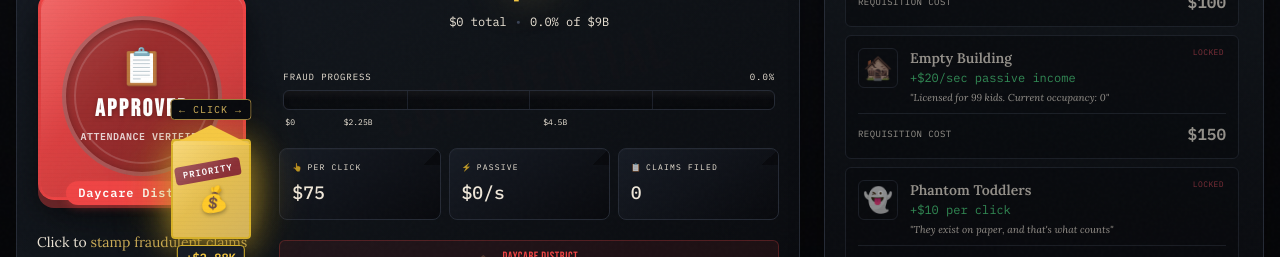
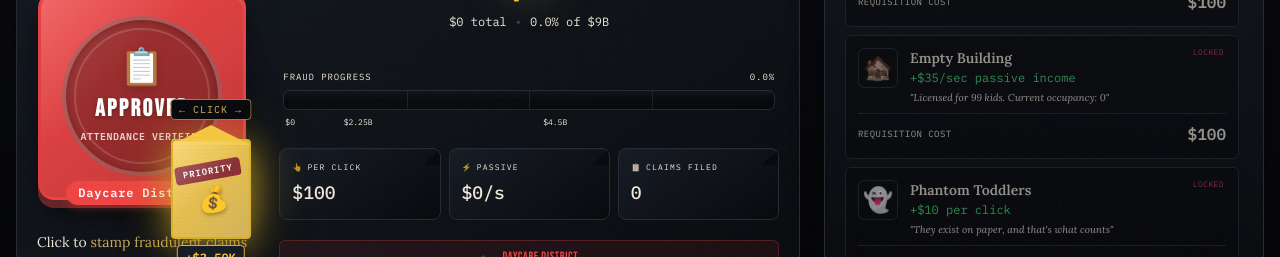
Before and after one commit to cruhl/fraud, a React (Vite) app: page / in a window 1280 px wide. Shown: the part 319-576 px from the top of the page. Built offline with nearby package versions, Linux system fonts and the light colour scheme.

Commit message:
Adjust passive income and view decay mechanics for balance; update achievements and upgrades to reflect new values and descriptions; modify zone parameters for improved gameplay experience.

```diff
--- a/src/components/ViralMeter.tsx
+++ b/src/components/ViralMeter.tsx
@@ -32,7 +32,7 @@ export function ViralMeter() {
     const viewDecay = GameStore.getViewDecay(pseudoState);
     const viewCap = GameStore.getViewCap(pseudoState);
     const passiveIncome = GameStore.getPassiveIncome(pseudoState);
-    const passiveViews = passiveIncome * 0.1; // Views generated from passive income
+    const passiveViews = passiveIncome * 0.05; // Views generated from passive income
     const prestigeDecayBonus = totalArrestCount * 5; // Percentage bonus
     const isNickFilming = nickShirleyLocation === activeZone;
     const hasViewCapUpgrade = viewCap < GameStore.VIRAL_LIMIT;
--- a/src/data/achievements.ts
+++ b/src/data/achievements.ts
@@ -324,17 +324,17 @@ export const ACHIEVEMENTS: Achievement[] = [
   {
     id: "speed-run",
     name: "Speed Run",
-    description: "Win in under 20 minutes",
+    description: "Win in under 25 minutes",
     icon: "⚡",
-    condition: { type: "speedWin", maxTimeMs: 20 * 60 * 1000 },
+    condition: { type: "speedWin", maxTimeMs: 25 * 60 * 1000 },
     secret: true,
   },
   {
     id: "speed-demon",
     name: "Speed Demon",
-    description: "Win in under 15 minutes",
+    description: "Win in under 18 minutes",
     icon: "🏎️",
-    condition: { type: "speedWin", maxTimeMs: 15 * 60 * 1000 },
+    condition: { type: "speedWin", maxTimeMs: 18 * 60 * 1000 },
     secret: true,
   },
   {
--- a/src/data/upgrades.ts
+++ b/src/data/upgrades.ts
@@ -47,11 +47,11 @@ export const UPGRADES: Upgrade[] = [
     id: "empty-building",
     zone: "daycare",
     name: "Empty Building",
-    description: "+$20/sec passive income",
+    description: "+$35/sec passive income",
     flavorText: "Licensed for 99 kids. Current occupancy: 0",
-    baseCost: 150,
+    baseCost: 100,
     costMultiplier: 1.15,
-    effect: { type: "passiveIncome", amount: 20 },
+    effect: { type: "passiveIncome", amount: 35 },
     icon: "🏚️",
   },
   {
@@ -80,11 +80,11 @@ export const UPGRADES: Upgrade[] = [
     id: "fake-naptime-logs",
     zone: "daycare",
     name: "Fake Naptime Logs",
-    description: "+$60/sec passive income",
+    description: "+$100/sec passive income",
     flavorText: "All 99 children napping simultaneously, every day",
-    baseCost: 8000,
+    baseCost: 6000,
     costMultiplier: 1.15,
-    effect: { type: "passiveIncome", amount: 60 },
+    effect: { type: "passiveIncome", amount: 100 },
     icon: "📝",
   },
   {
@@ -102,11 +102,11 @@ export const UPGRADES: Upgrade[] = [
     id: "complicit-inspector",
     zone: "daycare",
     name: "Complicit Inspector",
-    description: "Views decay 2000/sec",
+    description: "Views decay 3000/sec",
     flavorText: "Somehow always finds children present",
     baseCost: 40000,
     costMultiplier: 1.5,
-    effect: { type: "viewDecay", amount: 2000 },
+    effect: { type: "viewDecay", amount: 3000 },
     icon: "🤫",
   },
   {
@@ -150,11 +150,11 @@ export const UPGRADES: Upgrade[] = [
     id: "aimee-bock-method",
     zone: "food-program",
     name: "The Aimee Bock Method",
-    description: "+$50/sec passive income",
+    description: "+$75/sec passive income",
     flavorText: "Feeding Our Future: feeding your bank account",
-    baseCost: 500,
+    baseCost: 400,
     costMultiplier: 1.15,
-    effect: { type: "passiveIncome", amount: 50 },
+    effect: { type: "passiveIncome", amount: 75 },
     icon: "🍽️",
   },
   {
@@ -183,11 +183,11 @@ export const UPGRADES: Upgrade[] = [
     id: "bulk-food-receipts",
     zone: "food-program",
     name: "Bulk Food Receipts",
-    description: "+$120/sec passive income",
+    description: "+$180/sec passive income",
     flavorText: "Costco receipts for meals never cooked",
     baseCost: 15000,
     costMultiplier: 1.2,
-    effect: { type: "passiveIncome", amount: 120 },
+    effect: { type: "passiveIncome", amount: 180 },
     icon: "🧾",
   },
   {
@@ -209,11 +209,11 @@ export const UPGRADES: Upgrade[] = [
     id: "po-box-addresses",
     zone: "housing",
     name: "P.O. Box Addresses",
-    description: "+$150/sec passive income",
+    description: "+$250/sec passive income",
     flavorText: "Claim vouchers for mailboxes",
     baseCost: 30000,
     costMultiplier: 1.15,
-    effect: { type: "passiveIncome", amount: 150 },
+    effect: { type: "passiveIncome", amount: 250 },
     icon: "📬",
   },
   {
@@ -242,22 +242,22 @@ export const UPGRADES: Upgrade[] = [
     id: "property-photos",
     zone: "housing",
     name: "Stock Property Photos",
-    description: "+$400/sec passive income",
+    description: "+$600/sec passive income",
     flavorText: "Same photo used for 47 different 'units'",
     baseCost: 180000,
     costMultiplier: 1.25,
-    effect: { type: "passiveIncome", amount: 400 },
+    effect: { type: "passiveIncome", amount: 600 },
     icon: "📸",
   },
   {
     id: "hud-contact",
     zone: "housing",
     name: "HUD Contact",
-    description: "Views decay 3000/sec",
+    description: "Views decay 5000/sec",
     flavorText: "Someone at the top looks the other way",
     baseCost: 300000,
     costMultiplier: 1.5,
-    effect: { type: "viewDecay", amount: 3000 },
+    effect: { type: "viewDecay", amount: 5000 },
     icon: "🏛️",
   },
   {
@@ -279,11 +279,11 @@ export const UPGRADES: Upgrade[] = [
     id: "fake-diagnoses",
     zone: "autism",
     name: "Fake Diagnoses",
-    description: "+$500/sec passive income",
+    description: "+$750/sec passive income",
     flavorText: "Everyone's on the spectrum if you squint",
     baseCost: 150000,
     costMultiplier: 1.15,
-    effect: { type: "passiveIncome", amount: 500 },
+    effect: { type: "passiveIncome", amount: 750 },
     icon: "📋",
   },
   {
@@ -312,11 +312,11 @@ export const UPGRADES: Upgrade[] = [
     id: "parent-signatures",
     zone: "autism",
     name: "Parent Signatures",
-    description: "+$1200/sec passive income",
+    description: "+$1800/sec passive income",
     flavorText: "Forged consent forms - they'll thank us later",
     baseCost: 1000000,
     costMultiplier: 1.25,
-    effect: { type: "passiveIncome", amount: 1200 },
+    effect: { type: "passiveIncome", amount: 1800 },
     icon: "✍️",
   },
   {
@@ -349,11 +349,11 @@ export const UPGRADES: Upgrade[] = [
     id: "pca-fraud",
     zone: "medicaid",
     name: "PCA Fraud Ring",
-    description: "+$800/sec passive income",
+    description: "+$1200/sec passive income",
     flavorText: "Personal Care Attendants who never attend",
     baseCost: 750000,
     costMultiplier: 1.15,
-    effect: { type: "passiveIncome", amount: 800 },
+    effect: { type: "passiveIncome", amount: 1200 },
     icon: "👥",
   },
   {
@@ -371,22 +371,22 @@ export const UPGRADES: Upgrade[] = [
     id: "prescription-kickbacks",
     zone: "medicaid",
     name: "Prescription Kickbacks",
-    description: "+$2000/sec passive income",
+    description: "+$3000/sec passive income",
     flavorText: "The pharmacist is in on it too",
     baseCost: 4000000,
     costMultiplier: 1.25,
-    effect: { type: "passiveIncome", amount: 2000 },
+    effect: { type: "passiveIncome", amount: 3000 },
     icon: "💊",
   },
   {
     id: "political-connections",
     zone: "medicaid",
     name: "Political Connections",
-    description: "Views decay 8000/sec",
+    description: "Views decay 12000/sec",
     flavorText: "The Governor has your back",
     baseCost: 8000000,
     costMultiplier: 2.0,
-    effect: { type: "viewDecay", amount: 8000 },
+    effect: { type: "viewDecay", amount: 12000 },
     icon: "🏛️",
   },
   {
@@ -467,11 +467,11 @@ export const UPGRADES: Upgrade[] = [
     id: "super-pac",
     zone: "political",
     name: "Super PAC",
-    description: "+$4000/sec passive income",
+    description: "+$6000/sec passive income",
     flavorText: "Citizens United says corporations are people too",
     baseCost: 6000000,
     costMultiplier: 1.15,
-    effect: { type: "passiveIncome", amount: 4000 },
+    effect: { type: "passiveIncome", amount: 6000 },
     icon: "💼",
   },
   {
@@ -500,22 +500,22 @@ export const UPGRADES: Upgrade[] = [
     id: "media-suppression",
     zone: "political",
     name: "Media Suppression",
-    description: "Views decay 6000/sec",
+    description: "Views decay 10000/sec",
     flavorText: "The story just kind of... disappears",
     baseCost: 30000000,
     costMultiplier: 1.5,
-    effect: { type: "viewDecay", amount: 6000 },
+    effect: { type: "viewDecay", amount: 10000 },
     icon: "📵",
   },
   {
     id: "friendly-judge",
     zone: "political",
     name: "Friendly Judge",
-    description: "Views decay 4000/sec",
+    description: "Views decay 6000/sec",
     flavorText: "Case dismissed, with prejudice",
     baseCost: 40000000,
     costMultiplier: 1.5,
-    effect: { type: "viewDecay", amount: 4000 },
+    effect: { type: "viewDecay", amount: 6000 },
     icon: "⚖️",
   },
   {
@@ -533,11 +533,11 @@ export const UPGRADES: Upgrade[] = [
     id: "legislative-capture",
     zone: "political",
     name: "Legislative Capture",
-    description: "+$6000/sec passive income",
+    description: "+$10000/sec passive income",
     flavorText: "We don't break laws, we write them",
     baseCost: 70000000,
     costMultiplier: 1.25,
-    effect: { type: "passiveIncome", amount: 6000 },
+    effect: { type: "passiveIncome", amount: 10000 },
     icon: "📜",
   },
   {
@@ -571,11 +571,11 @@ export const UPGRADES: Upgrade[] = [
     id: "charity-overhead",
     zone: "nonprofit-empire",
     name: "Charity Overhead",
-    description: "+$12000/sec passive income",
+    description: "+$18000/sec passive income",
     flavorText: "95% goes to administrative costs",
     baseCost: 15000000,
     costMultiplier: 1.15,
-    effect: { type: "passiveIncome", amount: 12000 },
+    effect: { type: "passiveIncome", amount: 18000 },
     icon: "🎗️",
   },
   {
@@ -593,11 +593,11 @@ export const UPGRADES: Upgrade[] = [
     id: "foundation-network",
     zone: "nonprofit-empire",
     name: "Foundation Network",
-    description: "+$20000/sec passive income",
+    description: "+$30000/sec passive income",
     flavorText: "Grants flowing in circles",
     baseCost: 60000000,
     costMultiplier: 1.2,
-    effect: { type: "passiveIncome", amount: 20000 },
+    effect: { type: "passiveIncome", amount: 30000 },
     icon: "🔄",
   },
   {
@@ -619,11 +619,11 @@ export const UPGRADES: Upgrade[] = [
     id: "burner-phones",
     zone: "endgame",
     name: "Burner Phones",
-    description: "+$15000/sec passive income",
+    description: "+$25000/sec passive income",
     flavorText: "No paper trail, no texts, no problem",
     baseCost: 40000000,
     costMultiplier: 1.25,
-    effect: { type: "passiveIncome", amount: 15000 },
+    effect: { type: "passiveIncome", amount: 25000 },
     icon: "📱",
   },
   {
@@ -675,11 +675,11 @@ export const UPGRADES: Upgrade[] = [
     id: "international-connections",
     zone: "endgame",
     name: "International Connections",
-    description: "+$100000/sec passive income",
+    description: "+$150000/sec passive income",
     flavorText: "The money trail ends in Dubai",
     baseCost: 800000000,
     costMultiplier: 2.0,
-    effect: { type: "passiveIncome", amount: 100000 },
+    effect: { type: "passiveIncome", amount: 150000 },
     icon: "🌍",
   },
   {
@@ -701,33 +701,33 @@ export const UPGRADES: Upgrade[] = [
     id: "offshore-accounts",
     zone: "shadow-banking",
     name: "Offshore Accounts",
-    description: "+$75000/sec passive income",
+    description: "+$120000/sec passive income",
     flavorText: "What money? That's not my money",
     baseCost: 100000000,
     costMultiplier: 1.15,
-    effect: { type: "passiveIncome", amount: 75000 },
+    effect: { type: "passiveIncome", amount: 120000 },
     icon: "🏦",
   },
   {
     id: "numbered-accounts",
     zone: "shadow-banking",
     name: "Numbered Accounts",
-    description: "Views decay 12000/sec",
+    description: "Views decay 18000/sec",
     flavorText: "Account 47291847, no name attached",
     baseCost: 200000000,
     costMultiplier: 1.5,
-    effect: { type: "viewDecay", amount: 12000 },
+    effect: { type: "viewDecay", amount: 18000 },
     icon: "🔢",
   },
   {
     id: "shell-corporations",
     zone: "shadow-banking",
     name: "Shell Corporations",
-    description: "+$150000/sec passive income",
+    description: "+$225000/sec passive income",
     flavorText: "LLCs inside LLCs inside LLCs",
     baseCost: 400000000,
     costMultiplier: 1.25,
-    effect: { type: "passiveIncome", amount: 150000 },
+    effect: { type: "passiveIncome", amount: 225000 },
     icon: "🐚",
   },
   {
@@ -749,22 +749,22 @@ export const UPGRADES: Upgrade[] = [
     id: "governor-on-payroll",
     zone: "state-capture",
     name: "Governor on Payroll",
-    description: "+$250000/sec passive income",
+    description: "+$400000/sec passive income",
     flavorText: "Tim sends his regards",
     baseCost: 500000000,
     costMultiplier: 1.25,
-    effect: { type: "passiveIncome", amount: 250000 },
+    effect: { type: "passiveIncome", amount: 400000 },
     icon: "👑",
   },
   {
     id: "attorney-general",
     zone: "state-capture",
     name: "Attorney General",
-    description: "Views decay 20000/sec",
+    description: "Views decay 30000/sec",
     flavorText: "Prosecution? What prosecution?",
     baseCost: 1000000000,
     costMultiplier: 1.5,
-    effect: { type: "viewDecay", amount: 20000 },
+    effect: { type: "viewDecay", amount: 30000 },
     icon: "⚖️",
   },
   {
@@ -783,11 +783,11 @@ export const UPGRADES: Upgrade[] = [
     id: "permanent-majority",
     zone: "state-capture",
     name: "Permanent Majority",
-    description: "+$500000/sec passive income",
+    description: "+$750000/sec passive income",
     flavorText: "Democracy is just a formality now",
     baseCost: 3500000000,
     costMultiplier: 2.0,
-    effect: { type: "passiveIncome", amount: 500000 },
+    effect: { type: "passiveIncome", amount: 750000 },
     icon: "🏛️",
   },
 
@@ -882,22 +882,22 @@ export const UPGRADES: Upgrade[] = [
     id: "kenya-hotel",
     zone: "shadow-banking",
     name: "Kenya Hotel Chain",
-    description: "+$200000/sec passive income",
+    description: "+$300000/sec passive income",
     flavorText: "Legit business, definitely not laundering",
     baseCost: 500_000_000,
     costMultiplier: 2.0,
-    effect: { type: "passiveIncome", amount: 200000 },
+    effect: { type: "passiveIncome", amount: 300000 },
     icon: "🏨",
   },
   {
     id: "turkey-real-estate",
     zone: "shadow-banking",
     name: "Turkish Real Estate Empire",
-    description: "+$180000/sec passive income",
+    description: "+$275000/sec passive income",
     flavorText: "Prime beachfront properties",
     baseCost: 450_000_000,
     costMultiplier: 2.0,
-    effect: { type: "passiveIncome", amount: 180000 },
+    effect: { type: "passiveIncome", amount: 275000 },
     icon: "🏖️",
   },
   {
@@ -955,11 +955,11 @@ export const UPGRADES: Upgrade[] = [
     id: "supreme-court-justice",
     zone: "state-capture",
     name: "Supreme Court 'Friend'",
-    description: "Views decay 30000/sec",
+    description: "Views decay 45000/sec",
     flavorText: "Constitutional interpretation in your favor",
     baseCost: 5_000_000_000,
     costMultiplier: 3.0,
-    effect: { type: "viewDecay", amount: 30000 },
+    effect: { type: "viewDecay", amount: 45000 },
     icon: "⚖️",
   },
   {
@@ -977,11 +977,11 @@ export const UPGRADES: Upgrade[] = [
     id: "federal-appointment",
     zone: "state-capture",
     name: "Federal Appointment",
-    description: "+$750000/sec passive income",
+    description: "+$1000000/sec passive income",
     flavorText: "Now YOU are the oversight",
     baseCost: 6_000_000_000,
     costMultiplier: 2.5,
-    effect: { type: "passiveIncome", amount: 750000 },
+    effect: { type: "passiveIncome", amount: 1000000 },
     icon: "🦅",
   },
 
@@ -1051,11 +1051,11 @@ export const UPGRADES: Upgrade[] = [
     id: "witness-relocation-fund",
     zone: "political",
     name: "Witness Relocation Fund",
-    description: "Views decay 10000/sec",
+    description: "Views decay 15000/sec",
     flavorText: "Witnesses suddenly lose interest in testifying",
     baseCost: 80_000_000,
     costMultiplier: 2.5,
-    effect: { type: "viewDecay", amount: 10000 },
+    effect: { type: "viewDecay", amount: 15000 },
     icon: "🏃",
   },
   {
--- a/src/data/zones.ts
+++ b/src/data/zones.ts
@@ -23,7 +23,7 @@ export const ZONES: Zone[] = [
     icon: "🏚️",
     description: "Cedar-Riverside - Submit fake CCAP attendance reports",
     unlockCost: 0,
-    baseClickValue: 75,
+    baseClickValue: 100,
     viewsPerClick: 100,
     color: "#ef4444",
     image: "/assets/generated/zones/daycare.webp",
@@ -38,8 +38,8 @@ export const ZONES: Zone[] = [
     name: "Feeding Our Future",
     icon: "🍽️",
     description: "North Minneapolis - Bill for meals never served to children",
-    unlockCost: 40_000,
-    baseClickValue: 125,
+    unlockCost: 25_000,
+    baseClickValue: 175,
     viewsPerClick: 150,
     color: "#f97316",
     image: "/assets/generated/zones/food-program.webp",
@@ -50,8 +50,8 @@ export const ZONES: Zone[] = [
     name: "Housing Fraud",
     icon: "🏠",
     description: "Downtown - Bill for stabilization services never rendered",
-    unlockCost: 200_000,
-    baseClickValue: 250,
+    unlockCost: 150_000,
+    baseClickValue: 300,
     viewsPerClick: 200,
     color: "#3b82f6",
     image: "/assets/generated/zones/housing.webp",
@@ -66,9 +66,9 @@ export const ZONES: Zone[] = [
     name: "Autism Services",
     icon: "🧠",
     description: "Suburbs - EIDBI therapy billing fraud",
-    unlockCost: 1_000_000,
-    baseClickValue: 350,
-    viewsPerClick: 800,
+    unlockCost: 750_000,
+    baseClickValue: 500,
+    viewsPerClick: 600,
     color: "#8b5cf6",
     image: "/assets/generated/zones/autism.webp",
     imagePrompt: "empty waiting room, plastic chairs, dusty reception desk, fluorescent lights",
@@ -78,9 +78,9 @@ export const ZONES: Zone[] = [
     name: "Medicaid Empire",
     icon: "🏥",
     description: "Citywide - PCA fraud and equipment schemes",
-    unlockCost: 5_000_000,
-    baseClickValue: 1200,
-    viewsPerClick: 2000,
+    unlockCost: 4_000_000,
+    baseClickValue: 1500,
+    viewsPerClick: 1500,
     color: "#10b981",
     image: "/assets/generated/zones/medicaid.webp",
     imagePrompt: "pile of wheelchairs and crutches in warehouse, cardboard boxes, dim lighting",
@@ -90,9 +90,9 @@ export const ZONES: Zone[] = [
     name: "Refugee Services",
     icon: "🌍",
     description: "Multiple Sites - Resettlement funds for people who don't exist",
-    unlockCost: 15_000_000,
-    baseClickValue: 2000,
-    viewsPerClick: 3000,
+    unlockCost: 12_000_000,
+    baseClickValue: 2500,
+    viewsPerClick: 2500,
     color: "#0ea5e9",
     image: "/assets/generated/zones/refugee-services.webp",
     imagePrompt: "empty office with overturned chairs, scattered papers on floor, world map on wall",
@@ -106,9 +106,9 @@ export const ZONES: Zone[] = [
     name: "Political Machine",
     icon: "🏛️",
     description: "Capitol - Buy protection, manufacture consent",
-    unlockCost: 40_000_000,
-    baseClickValue: 4000,
-    viewsPerClick: 4000,
+    unlockCost: 35_000_000,
+    baseClickValue: 5000,
+    viewsPerClick: 3000,
     color: "#dc2626",
     image: "/assets/generated/zones/political.webp",
     imagePrompt: "Minnesota State Capitol building, white marble dome, golden Quadriga statue on top, Saint Paul, classical architecture, wide stone steps, dramatic evening light",
@@ -118,9 +118,9 @@ export const ZONES: Zone[] = [
     name: "Nonprofit Empire",
     icon: "🎗️",
     description: "501(c)(3) Network - Charity begins at your home... in Dubai",
-    unlockCost: 100_000_000,
-    baseClickValue: 6000,
-    viewsPerClick: 5000,
+    unlockCost: 80_000_000,
+    baseClickValue: 8000,
+    viewsPerClick: 4000,
     color: "#be185d",
     image: "/assets/generated/zones/nonprofit-empire.webp",
     imagePrompt: "grand ballroom with crystal chandelier, velvet curtains, marble floor",
@@ -134,9 +134,9 @@ export const ZONES: Zone[] = [
     name: "The Network",
     icon: "🕸️",
     description: "Global - When $9 billion isn't enough",
-    unlockCost: 250_000_000,
-    baseClickValue: 15000,
-    viewsPerClick: 8000,
+    unlockCost: 200_000_000,
+    baseClickValue: 20000,
+    viewsPerClick: 5000,
     color: "#fbbf24",
     image: "/assets/generated/zones/endgame.webp",
     imagePrompt: "corkboard with photos connected by red string, newspaper clippings, desk lamp",
@@ -146,9 +146,9 @@ export const ZONES: Zone[] = [
     name: "Shadow Banking",
     icon: "🏦",
     description: "Offshore - Money that doesn't exist in banks that don't exist",
-    unlockCost: 750_000_000,
-    baseClickValue: 35000,
-    viewsPerClick: 9000,
+    unlockCost: 500_000_000,
+    baseClickValue: 50000,
+    viewsPerClick: 6000,
     color: "#4c1d95",
     image: "/assets/generated/zones/shadow-banking.webp",
     imagePrompt: "bank vault door, stacks of gold bars, safety deposit boxes, dim lighting",
@@ -158,9 +158,9 @@ export const ZONES: Zone[] = [
     name: "Complete State Capture",
     icon: "👑",
     description: "Minnesota - You ARE the government now",
-    unlockCost: 2_000_000_000,
-    baseClickValue: 100000,
-    viewsPerClick: 5000,
+    unlockCost: 1_500_000_000,
+    baseClickValue: 150000,
+    viewsPerClick: 4000,
     color: "#b91c1c",
     image: "/assets/generated/zones/state-capture.webp",
     imagePrompt: "golden throne made of bundled cash, red velvet carpet, spotlight from above",
--- a/src/store/gameStore.ts
+++ b/src/store/gameStore.ts
@@ -392,9 +392,9 @@ export const useGameStore = create<GameStore>()(
 
           const passiveGain = passiveIncome * delta * incomeMultiplier + eventMoneyBonus;
 
-          // Passive income generates views (0.1x rate for balanced late-game)
+          // Passive income generates views (0.05x rate for balanced late-game)
           const passiveViewGain =
-            passiveIncome > 0 ? passiveIncome * 0.1 * delta * viewMultiplier : 0;
+            passiveIncome > 0 ? passiveIncome * 0.05 * delta * viewMultiplier : 0;
 
           // Decay can only reduce passive view gains by up to 90% (always gain at least 10%)
           // This prevents "soft-lock" where decay upgrades completely zero out progress
@@ -831,8 +831,8 @@ export namespace GameStore {
   };
 
   export const getViewDecay = (state: GameState): number => {
-    // Base decay of 500/sec to help balance view accumulation
-    let total = 500;
+    // Base decay of 1000/sec to help balance view accumulation
+    let total = 1000;
     let multiplier = 1;
 
     UPGRADES.forEach((upgrade) => {
```
